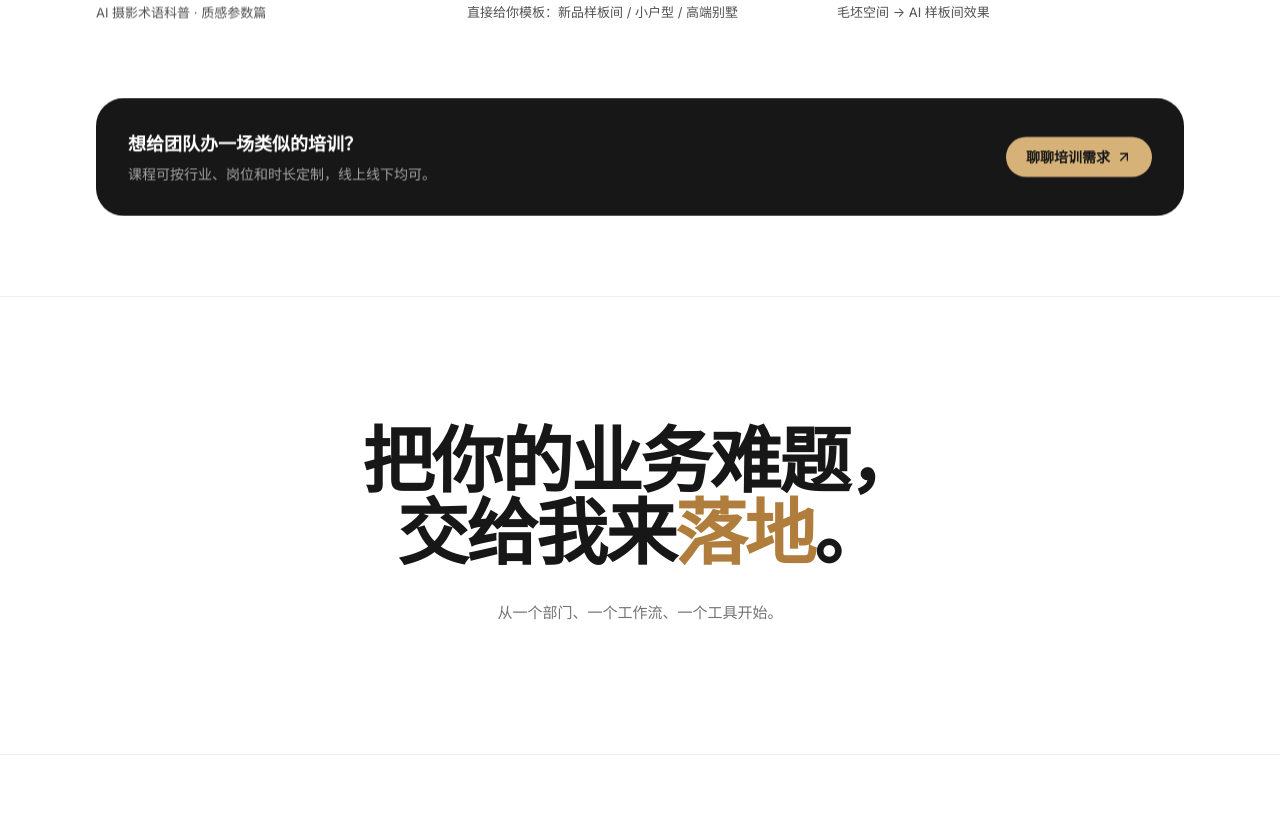
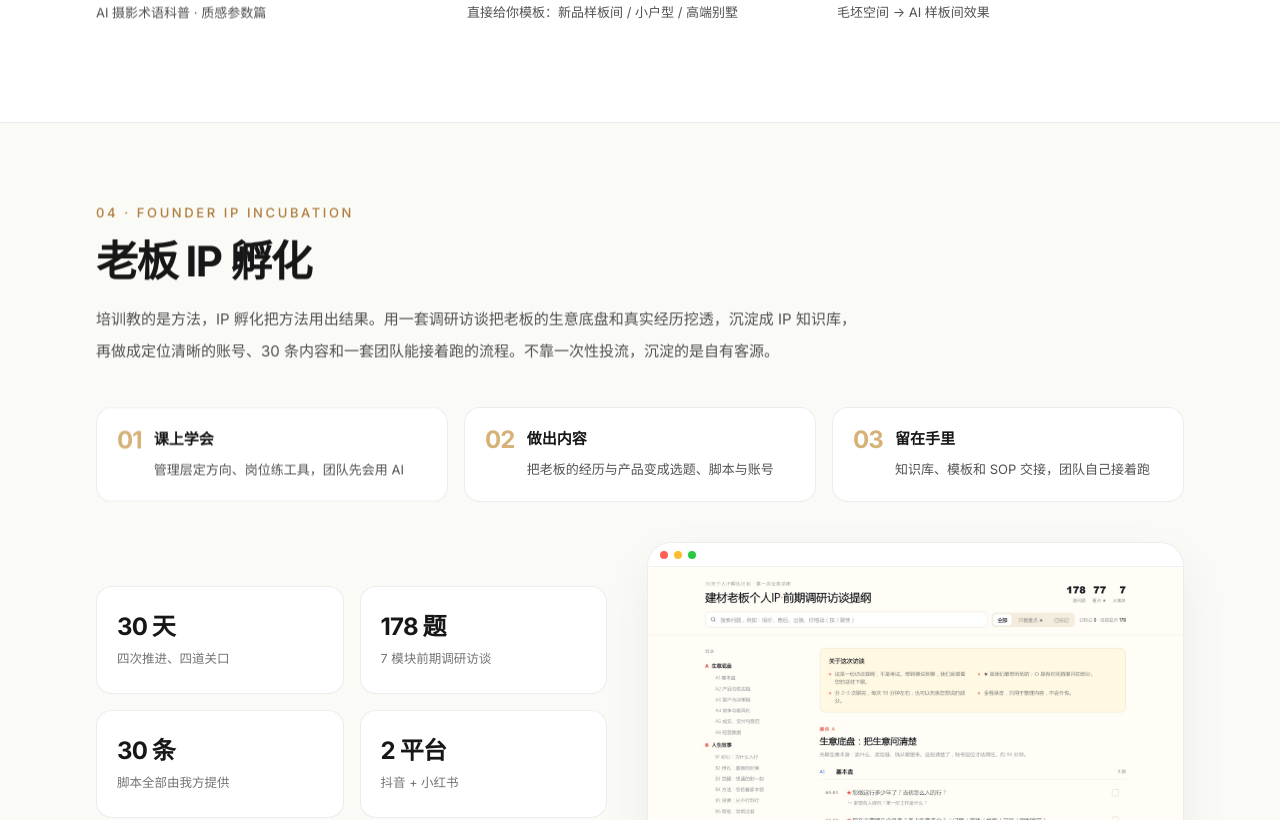
Before and after one commit to calvinmx1999/maomao-site, a React (Vite) app: page /work/training in a window 1280 px wide. Shown: the part 1980-2800 px from the top of the page. Built offline with nearby package versions, Linux system fonts and the light colour scheme.

Commit message:
首页漂浮图换为两部 AI 影片封面；老板 IP 孵化并入企业 AI 培训；公益→文化；不太适合补导语

```diff
--- a/src/components/Navbar.tsx
+++ b/src/components/Navbar.tsx
@@ -25,7 +25,7 @@ export const NAV = [
     children: [
       { label: "AI 产品交付", to: "/work/fde", desc: "10+ 个落地的 AI 产品与系统" },
       { label: "AI 影像", to: "/work/video", desc: "品牌、文旅与公共文化影片" },
-      { label: "企业 AI 培训", to: "/work/training", desc: "管理层工作坊 · 岗位实战营" },
+      { label: "企业 AI 培训", to: "/work/training", desc: "管理层工作坊 · 岗位实战营 · 老板 IP 孵化" },
     ],
   },
   { label: "工作方法", to: "/method" },
--- a/src/data/profile.ts
+++ b/src/data/profile.ts
@@ -43,7 +43,7 @@ export const timeline: TimelineItem[] = [
   {
     time: "2024 — 至今",
     title: "AI 导演",
-    org: "商业及公益 AI 影像项目",
+    org: "商业及文化 AI 影像项目",
     desc: "《我和敦煌有个约定》《跟着熊出没去旅行·哈密篇》等，主导项目累计全网曝光过亿。",
     kind: "影像",
     current: true,
@@ -86,9 +86,9 @@ export const businesses = [
     no: "03",
     en: "AI Training",
     title: "企业 AI 培训",
-    desc: "管理层工作坊、岗位提效实战营与落地陪跑。不讲概念，从岗位真实任务出发。",
+    desc: "管理层工作坊、岗位实战营、落地陪跑，加老板 / 门店 IP 孵化。内部降本、外部获客，能力留在自己手里。",
     to: "/work/training",
-    cta: "看培训案例",
+    cta: "看培训与 IP 孵化",
   },
 ];
 
--- a/src/data/training.ts
+++ b/src/data/training.ts
@@ -1,4 +1,4 @@
-/** 企业 AI 培训业务 —— 对外版本，只展示课程结构与公开课件页 */
+/** 企业 AI 培训业务（含老板 / 门店 IP 孵化）—— 对外版本，只展示课程结构与公开课件页 */
 
 export const trainingTracks = [
   {
@@ -20,6 +20,28 @@ export const trainingTracks = [
     items: ["知识库与工作流设计", "Agent 应用试点", "效果评估与复盘"],
   },
 ];
+
+/** 与三类培训合并为同一个业务板块：培训教方法，IP 孵化把方法用出结果 */
+export const ipIncubation = {
+  no: "04",
+  title: "老板 IP 孵化",
+  en: "Founder IP Incubation",
+  intro:
+    "培训教的是方法，IP 孵化把方法用出结果。用一套调研访谈把老板的生意底盘和真实经历挖透，沉淀成 IP 知识库，再做成定位清晰的账号、30 条内容和一套团队能接着跑的流程。不靠一次性投流，沉淀的是自有客源。",
+  bridge: [
+    { t: "课上学会", d: "管理层定方向、岗位练工具，团队先会用 AI" },
+    { t: "做出内容", d: "把老板的经历与产品变成选题、脚本与账号" },
+    { t: "留在手里", d: "知识库、模板和 SOP 交接，团队自己接着跑" },
+  ],
+  metrics: [
+    { v: "30 天", d: "四次推进、四道关口" },
+    { v: "178 题", d: "7 模块前期调研访谈" },
+    { v: "30 条", d: "脚本全部由我方提供" },
+    { v: "2 平台", d: "抖音 + 小红书" },
+  ],
+  flow: ["178 题调研访谈", "IP 知识库", "定位与人设", "脚本 Agent 起稿", "拍摄 · 剪辑 · 发布", "每周复盘 → 交接"],
+  shot: { src: "/shots/boss-ip.jpg", caption: "调研访谈工具：7 大模块、178 题，可搜索、可标记" },
+};
 
 export const featuredCourse = {
   client: "圣象地板",
--- a/src/pages/About.tsx
+++ b/src/pages/About.tsx
@@ -64,7 +64,7 @@ function ProfileTab() {
         <Reveal delay={80}>
           <div className="mt-8 space-y-5 text-[15px] leading-8 text-neutral-700">
             <p>{profile.intro}</p>
-            <p>我的工作围绕三件事展开：<b className="text-neutral-900">AI 产品交付</b>——走进门店和工厂，把一个具体问题做成能用、能交接的 AI 系统，累计交付 10+ 个；<b className="text-neutral-900">AI 影像</b>——为品牌、文旅与公共文化机构制作 AI 影片；<b className="text-neutral-900">企业 AI 培训</b>——给管理层和一线团队上能直接用的 AI 实战课。</p>
+            <p>我的工作围绕三件事展开：<b className="text-neutral-900">AI 产品交付</b>——走进门店和工厂，把一个具体问题做成能用、能交接的 AI 系统，累计交付 10+ 个；<b className="text-neutral-900">AI 影像</b>——为品牌、文旅与公共文化机构制作 AI 影片；<b className="text-neutral-900">企业 AI 培训</b>——给管理层和一线团队上能直接用的 AI 实战课，并把老板 / 门店 IP 孵化做成能持续获客的内容流程。</p>
             <p>不是向企业卖 AI，而是先帮企业找到一个足够具体的问题，从一个部门、一个工作流、一个工具开始。</p>
           </div>
         </Reveal>
--- a/src/pages/Home.tsx
+++ b/src/pages/Home.tsx
@@ -3,7 +3,7 @@ import { Link } from "react-router";
 import { ArrowRight, ArrowUpRight, MapPin, Play } from "lucide-react";
 import Reveal from "../components/Reveal";
 import SectionHead from "../components/SectionHead";
-import ProjectCard, { ShotFrame } from "../components/ProjectCard";
+import ProjectCard from "../components/ProjectCard";
 import VideoModal, { type ModalVideo } from "../components/VideoModal";
 import { projects } from "../data/projects";
 import { profile, timeline, businesses } from "../data/profile";
@@ -21,7 +21,7 @@ const STATS = [
 export default function Home() {
   usePageMeta("AI 产品经理 · AI 导演", "毛翔，北京大学硕士，连续创业者、AI 导演、AI 产品经理。三大业务：AI 产品交付、AI 影像、企业 AI 培训。");
   const [video, setVideo] = useState<ModalVideo | null>(null);
-  const [a, b, c] = [projects[0], projects[1], projects[4]];
+  const heroFilms = ["dunhuang-promise", "changshana"].map((s) => videos.find((v) => v.slug === s)!);
 
   return (
     <>
@@ -64,15 +64,19 @@ export default function Home() {
                 <p className="mt-0.5 text-[13px] text-white/80">{profile.title}</p>
               </div>
             </div>
-            <div className="float-card absolute -left-10 top-10 hidden w-48 overflow-hidden rounded-xl border border-black/[0.08] shadow-[0_18px_45px_-18px_rgba(0,0,0,0.35)] sm:block" style={{ ["--r" as string]: "-6deg" }}>
-              <ShotFrame src={a.shots[0].src} alt={a.title} />
-            </div>
-            <div className="float-card absolute -right-8 top-1/3 hidden w-44 overflow-hidden rounded-xl border border-black/[0.08] shadow-[0_18px_45px_-18px_rgba(0,0,0,0.35)] sm:block" style={{ ["--r" as string]: "5deg", animationDelay: "1.5s" }}>
-              <ShotFrame src={b.shots[0].src} alt={b.title} />
-            </div>
-            <div className="float-card absolute -bottom-8 -left-6 hidden w-44 overflow-hidden rounded-xl border border-black/[0.08] shadow-[0_18px_45px_-18px_rgba(0,0,0,0.35)] sm:block" style={{ ["--r" as string]: "4deg", animationDelay: "3s" }}>
-              <ShotFrame src={c.shots[0].src} alt={c.title} />
-            </div>
+            {heroFilms.map((v, i) => (
+              <button
+                key={v.slug}
+                type="button"
+                onClick={() => setVideo({ mid: v.mid, aid: v.aid, title: v.title, client: v.client })}
+                aria-label={`播放：${v.title}`}
+                className={`float-card absolute hidden w-52 overflow-hidden rounded-xl border border-black/[0.08] bg-white shadow-[0_18px_45px_-18px_rgba(0,0,0,0.35)] sm:block ${i === 0 ? "-left-10 top-10" : "-right-10 bottom-12"}`}
+                style={{ ["--r" as string]: i === 0 ? "-6deg" : "5deg", animationDelay: `${i * 1.5}s` }}
+              >
+                <img src={v.img} alt={v.title} width={640} height={360} className="aspect-video block w-full object-cover" />
+                <span className="absolute bottom-2 left-2 flex h-7 w-7 items-center justify-center rounded-full bg-white/90 shadow-md"><Play className="ml-0.5 h-3 w-3 fill-current text-neutral-900" /></span>
+              </button>
+            ))}
           </div>
         </div>
 
@@ -168,12 +172,13 @@ export default function Home() {
       <section className="py-20 md:py-28">
         <div className="mx-auto grid max-w-6xl items-center gap-12 px-5 md:px-8 lg:grid-cols-[0.9fr_1.1fr]">
           <div>
-            <SectionHead eyebrow="AI Training" title="企业 AI 培训" desc={`代表案例：${featuredCourse.client}「${featuredCourse.title}」。面向经销商与门店团队，零基础上手，学完当天就能出图、发圈。`} />
+            <SectionHead eyebrow="AI Training" title="企业 AI 培训" desc={`从管理层工作坊、岗位实战营，到老板 / 门店 IP 孵化：${featuredCourse.client}「${featuredCourse.title}」是代表案例。零基础上手，学完当天就能出图、发圈。`} />
             <Reveal delay={100}>
               <div className="mt-6 flex flex-wrap gap-2">
                 {featuredCourse.modules.map((m) => <span key={m.t} className="rounded-full bg-[#f3ede1] px-3 py-1 text-[12px] font-medium text-[#8a6d3f]">{m.t}</span>)}
+                <span className="rounded-full bg-neutral-900 px-3 py-1 text-[12px] font-medium text-[#d6b278]">老板 IP 孵化</span>
               </div>
-              <Link to="/work/training" className="group mt-8 inline-flex items-center gap-2 rounded-full bg-neutral-900 px-5 py-2.5 text-sm font-medium text-white hover:bg-neutral-700">看培训案例 <ArrowRight className="h-4 w-4 transition-transform group-hover:translate-x-1" /></Link>
+              <Link to="/work/training" className="group mt-8 inline-flex items-center gap-2 rounded-full bg-neutral-900 px-5 py-2.5 text-sm font-medium text-white hover:bg-neutral-700">看培训与 IP 孵化 <ArrowRight className="h-4 w-4 transition-transform group-hover:translate-x-1" /></Link>
             </Reveal>
           </div>
           <Reveal delay={80}>
--- a/src/pages/Method.tsx
+++ b/src/pages/Method.tsx
@@ -33,7 +33,7 @@ const FIT = [
   },
   {
     t: "不太适合",
-    lead: "",
+    lead: "只搞概念包装，职责边界不清",
     items: [
       "只想做个「AI 概念」撑门面宣传，不打算落进真实业务",
       "需求还没理清，就想一口价定死总价",
@@ -101,7 +101,7 @@ export default function Method() {
                   <h3 className={`text-xl font-semibold ${i === 0 ? "text-neutral-900" : "text-white"}`}>{f.t}</h3>
                   {/* 导语区固定高度：两张卡的第一条列表项从同一水平线开始 */}
                   <div className="mt-3 min-h-[2rem]">
-                    {f.lead && <p className="text-[14px] font-medium leading-7 text-[#8a6d3f]">{f.lead}</p>}
+                    {f.lead && <p className={`text-[14px] font-medium leading-7 ${i === 0 ? "text-[#8a6d3f]" : "text-[#d6b278]"}`}>{f.lead}</p>}
                   </div>
                   <ul className="mt-4 space-y-3">
                     {f.items.map((x) => (
--- a/src/pages/WorkFde.tsx
+++ b/src/pages/WorkFde.tsx
@@ -9,7 +9,7 @@ import { WorkHeader } from "./WorkShared";
 type Ind = (typeof industries)[number];
 
 export default function WorkFde() {
-  usePageMeta("AI 产品交付", "门窗报价系统、财务派单工作台、建材老板 IP 孵化、AI Score 商超巡检、销冠副驾销售智能体。");
+  usePageMeta("AI 产品交付", "门窗报价系统、财务派单工作台、AI Score 商超巡检、销冠副驾销售智能体。");
   const [ind, setInd] = useState<Ind>("全部");
   const list = ind === "全部" ? projects : projects.filter((p) => p.industry === ind);
   const counts = Object.fromEntries(industries.map((k) => [k, k === "全部" ? projects.length : projects.filter((p) => p.industry === k).length])) as Record<Ind, number>;
--- a/src/pages/WorkTraining.tsx
+++ b/src/pages/WorkTraining.tsx
@@ -1,18 +1,20 @@
 import { useState } from "react";
 import { ArrowUpRight, X } from "lucide-react";
 import Reveal from "../components/Reveal";
-import { trainingTracks, featuredCourse } from "../data/training";
+import { ShotFrame } from "../components/ProjectCard";
+import { trainingTracks, featuredCourse, ipIncubation } from "../data/training";
 import { usePageMeta } from "../hooks/usePageMeta";
 import { WorkHeader } from "./WorkShared";
 
 export default function WorkTraining() {
-  usePageMeta("企业 AI 培训", "面向管理层与一线岗位的企业 AI 培训与落地陪跑，代表案例：圣象地板经销商 AI 获客实战营。");
+  usePageMeta("企业 AI 培训", "管理层工作坊、岗位实战营、落地陪跑，加老板 / 门店 IP 孵化。代表案例：圣象地板经销商 AI 获客实战营。");
   const [zoom, setZoom] = useState<string | null>(null);
   const c = featuredCourse;
+  const ip = ipIncubation;
 
   return (
     <>
-      <WorkHeader title="作品集" desc="企业 AI 转型与组织赋能：从管理层认知，到岗位实战，再到落地陪跑。不讲空概念，学完回去就能用。" />
+      <WorkHeader title="作品集" desc="企业 AI 转型与组织赋能：管理层工作坊、岗位实战营、落地陪跑，加老板 / 门店 IP 孵化。内部把成本降下来，外部把客源拉上来，做成一套团队自己能跑的能力。" />
 
       {/* 三类培训 */}
       <section className="mx-auto max-w-6xl px-5 py-12 md:px-8 md:py-16">
@@ -80,14 +82,67 @@ export default function WorkTraining() {
             ))}
           </div>
 
+        </div>
+      </section>
+
+      {/* 老板 / 门店 IP 孵化：与培训合成一个业务板块 */}
+      <section className="border-t border-black/[0.06] bg-[#fafaf7]">
+        <div className="mx-auto max-w-6xl px-5 py-16 md:px-8 md:py-20">
+          <Reveal>
+            <p className="text-[13px] font-medium uppercase tracking-[0.2em] text-[#b07d3c]">{ip.no} · {ip.en}</p>
+            <h2 className="font-display mt-3 text-3xl text-neutral-900 md:text-[42px] md:leading-tight">{ip.title}</h2>
+            <p className="mt-4 max-w-3xl text-[15px] leading-8 text-neutral-600">{ip.intro}</p>
+          </Reveal>
+
+          {/* 一条线：课上学会 → 做出内容 → 留在手里 */}
+          <div className="mt-10 grid gap-4 md:grid-cols-3">
+            {ip.bridge.map((b, i) => (
+              <Reveal key={b.t} delay={i * 70}>
+                <div className="flex h-full items-start gap-3 rounded-2xl border border-black/[0.07] bg-white p-5">
+                  <span className="font-display text-2xl leading-none text-[#d6b278]">0{i + 1}</span>
+                  <div>
+                    <p className="text-[15px] font-semibold text-neutral-900">{b.t}</p>
+                    <p className="mt-1.5 text-[13px] leading-6 text-neutral-600">{b.d}</p>
+                  </div>
+                </div>
+              </Reveal>
+            ))}
+          </div>
+
+          <div className="mt-10 grid items-center gap-10 lg:grid-cols-[1fr_1.05fr]">
+            <div>
+              <div className="grid grid-cols-2 gap-4">
+                {ip.metrics.map((m) => (
+                  <div key={m.d} className="rounded-2xl border border-black/[0.07] bg-white px-5 py-6">
+                    <p className="font-display text-2xl text-neutral-900">{m.v}</p>
+                    <p className="mt-1.5 text-[12.5px] leading-5 text-neutral-500">{m.d}</p>
+                  </div>
+                ))}
+              </div>
+              <div className="mt-6 flex flex-wrap gap-2">
+                {ip.flow.map((f, i) => (
+                  <span key={f} className="inline-flex items-center gap-1.5 rounded-full bg-[#f3ede1] px-3 py-1 text-[12px] font-medium text-[#8a6d3f]">
+                    {i > 0 && <span className="text-[#b07d3c]">→</span>}{f}
+                  </span>
+                ))}
+              </div>
+            </div>
+            <Reveal delay={80}>
+              <figure className="overflow-hidden rounded-[24px] border border-black/[0.07] bg-white shadow-[0_18px_50px_rgba(40,32,20,0.06)]">
+                <ShotFrame src={ip.shot.src} alt={ip.shot.caption} />
+                <figcaption className="border-t border-black/[0.06] px-5 py-3 text-[13px] text-neutral-500">{ip.shot.caption}</figcaption>
+              </figure>
+            </Reveal>
+          </div>
+
           <Reveal>
             <div className="mt-14 flex flex-col items-start justify-between gap-4 rounded-[28px] bg-neutral-900 p-8 text-white md:flex-row md:items-center">
               <div>
-                <p className="text-[18px] font-semibold">想给团队办一场类似的培训？</p>
-                <p className="mt-1.5 text-[14px] text-white/60">课程可按行业、岗位和时长定制，线上线下均可。</p>
+                <p className="text-[18px] font-semibold">想给团队办一场培训，或者把老板 IP 做起来？</p>
+                <p className="mt-1.5 text-[14px] text-white/60">课程可按行业、岗位和时长定制；IP 孵化按品类切换，线上线下均可。</p>
               </div>
               <a href="#contact" className="inline-flex items-center gap-1.5 rounded-full bg-[#d6b278] px-5 py-2.5 text-sm font-semibold text-neutral-900 transition-colors hover:bg-[#e5c58f]">
-                聊聊培训需求 <ArrowUpRight className="h-4 w-4" />
+                聊聊需求 <ArrowUpRight className="h-4 w-4" />
               </a>
             </div>
           </Reveal>
```
Also changed, not shown: src/data/projects.ts (+3 -40 lines).
